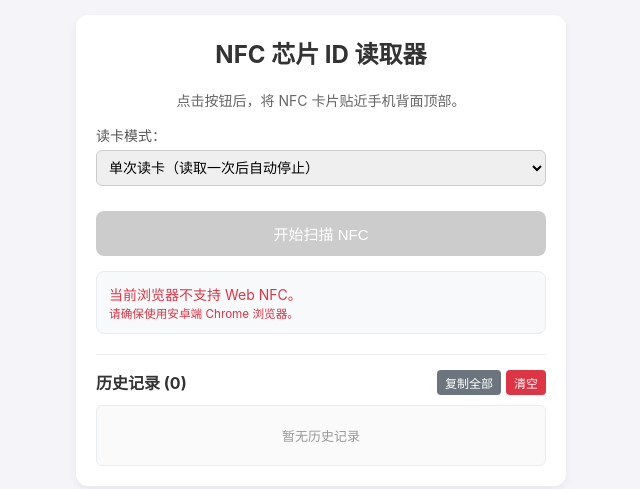
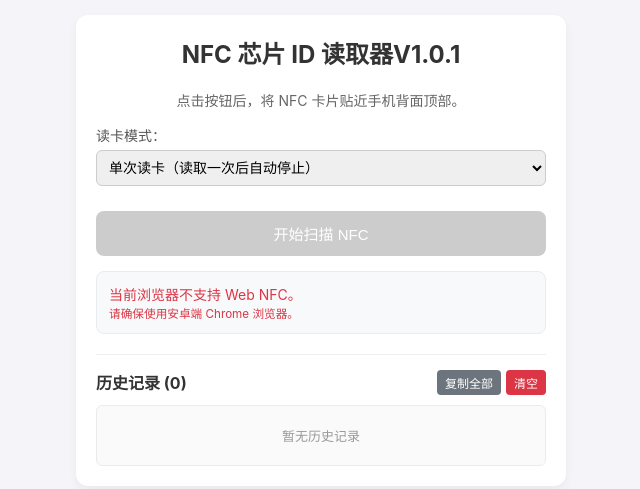
Before and after one commit to xds15905050986-cyber/nfc, a plain HTML site: page index.html in a window 1280 px wide. Shown: the whole page, without its empty margins (319-959 px from the left). Drawn offline with Linux system fonts and the light colour scheme.

Commit message:
Update index.html

```diff
--- a/index.html
+++ b/index.html
@@ -39,7 +39,7 @@
 <body>
 
 <div class="card">
-    <h2>NFC 芯片 ID 读取器</h2>
+    <h2>NFC 芯片 ID 读取器V1.0.1</h2>
     <p>点击按钮后，将 NFC 卡片贴近手机背面顶部。</p>
 
     <div class="setting-group">
```
